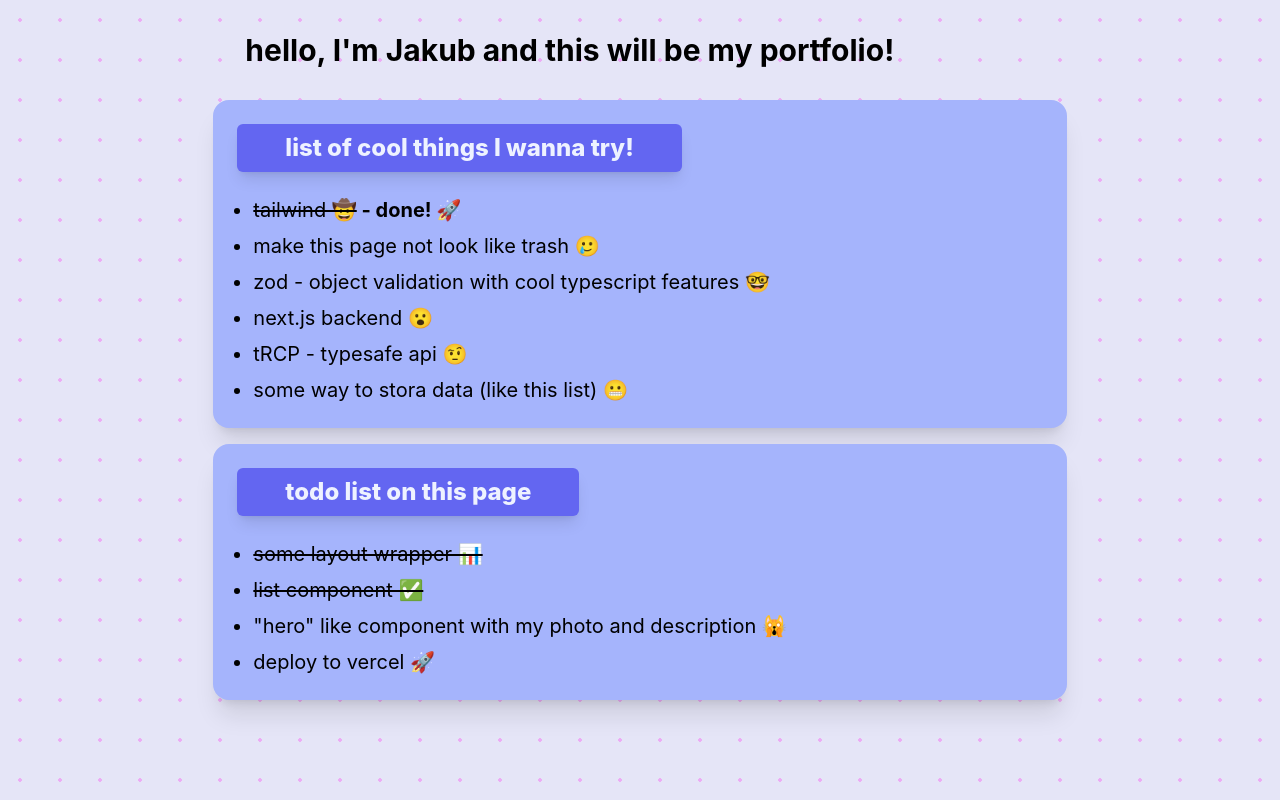
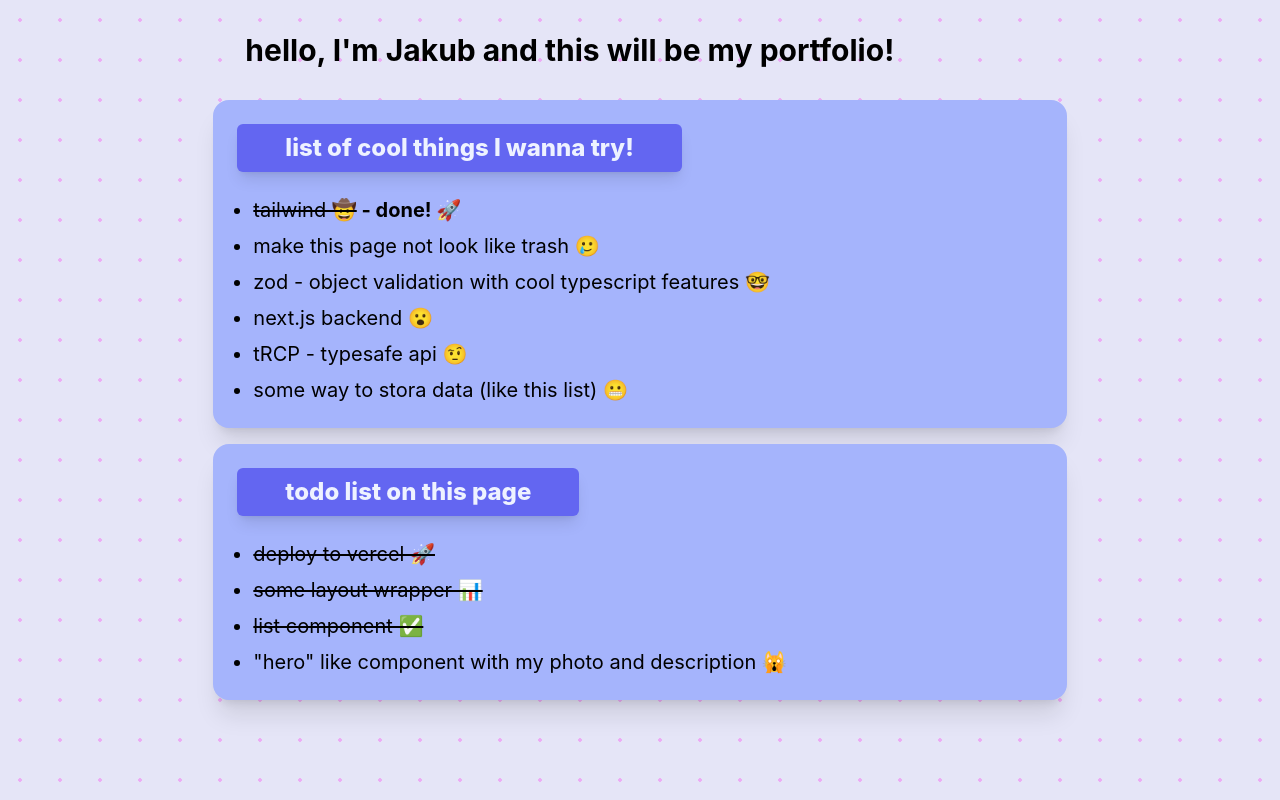
Before and after one commit to jjachowski/portfolio, a Next.js app: page / in a window 1280 px wide. Built offline with nearby package versions, Linux system fonts and the light colour scheme.

Commit message:
done - vercel ✅

```diff
--- a/data/todoList.ts
+++ b/data/todoList.ts
@@ -4,5 +4,5 @@ export const todoList: ListItem[] = [
   { text: 'list component ✅', done: true },
   { text: 'some layout wrapper 📊', done: true },
   { text: '"hero" like component with my photo and description 🙀' },
-  { text: 'deploy to vercel 🚀' },
+  { text: 'deploy to vercel 🚀', done: true },
 ];
```
